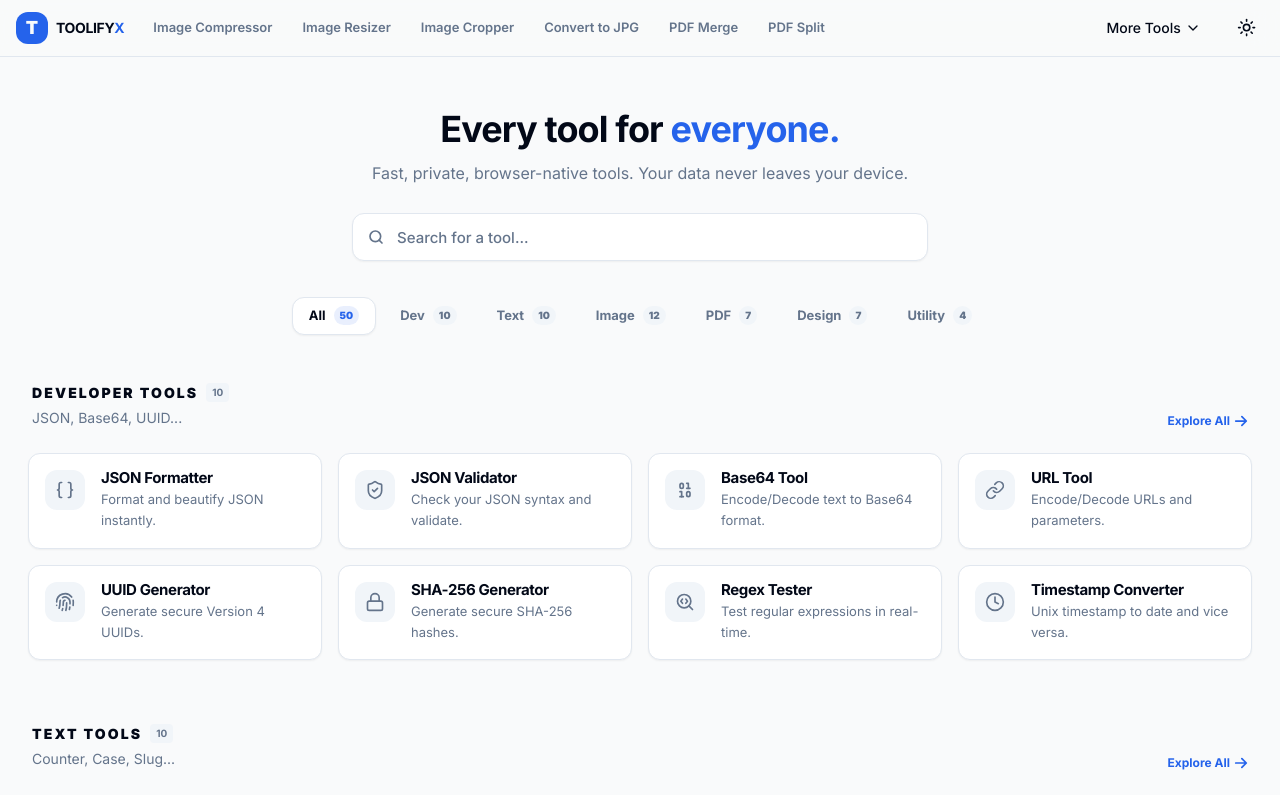
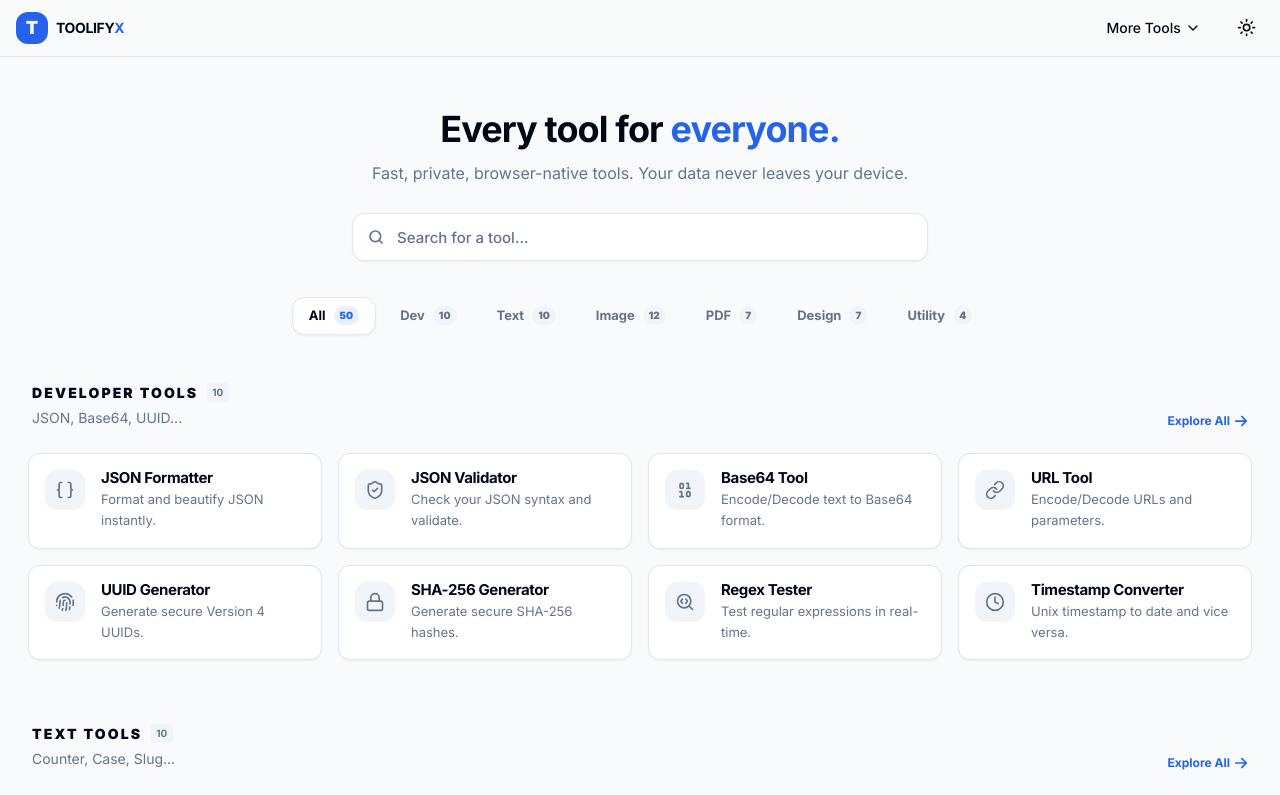
Before and after one commit to ToolifyX/toolifyx.github.io, a Next.js app: page / in a window 1280 px wide. Shown: the top 795 px of the page. Built offline with nearby package versions, Linux system fonts and the light colour scheme.

Commit message:
update tools and deployment

```diff
--- a/components/Navbar.tsx
+++ b/components/Navbar.tsx
@@ -60,6 +60,7 @@
           </Link>
 
           {/* Desktop Quick Access Links - Visible from tablet up */}
+          {QUICK_ACCESS_TOOLS.length > 0 && (
             <div className="hidden md:flex items-center gap-1 flex-1 mx-4 overflow-x-auto scrollbar-hide">
               {QUICK_ACCESS_TOOLS.map((tool) => (
                 <Link
@@ -75,6 +76,10 @@
                 </Link>
               ))}
             </div>
+          )}
+
+          {/* Spacer if no quick access tools */}
+          {QUICK_ACCESS_TOOLS.length === 0 && <div className="flex-1" />}
 
           {/* Right side controls */}
           <div className="flex items-center gap-2 sm:gap-4">
--- a/tools/quickAccessTools.ts
+++ b/tools/quickAccessTools.ts
@@ -1,6 +1,6 @@
 /**
  * Quick access tools displayed in the top navigation bar
- * Limited to 6 tools for optimal UX and performance
+ * This is currently empty as per user request to move all tools to the "More Tools" menu.
  */
 
 export interface QuickAccessTool {
@@ -9,35 +9,4 @@
   route: string;
 }
 
-export const QUICK_ACCESS_TOOLS: QuickAccessTool[] = [
-  {
-    slug: 'image-compressor',
-    title: 'Image Compressor',
-    route: '/tools/image-compressor',
-  },
-  {
-    slug: 'image-resizer',
-    title: 'Image Resizer',
-    route: '/tools/image-resizer',
-  },
-  {
-    slug: 'image-crop',
-    title: 'Image Cropper',
-    route: '/tools/image-crop',
-  },
-  {
-    slug: 'convert-to-jpg',
-    title: 'Convert to JPG',
-    route: '/tools/convert-to-jpg',
-  },
-  {
-    slug: 'pdf-merge',
-    title: 'PDF Merge',
-    route: '/tools/pdf-merge',
-  },
-  {
-    slug: 'pdf-split',
-    title: 'PDF Split',
-    route: '/tools/pdf-split',
-  },
-];
+export const QUICK_ACCESS_TOOLS: QuickAccessTool[] = [];
```
Lines whose indentation alone changed are shown as unchanged.
